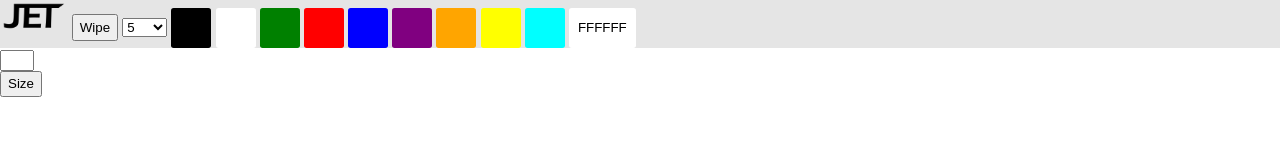
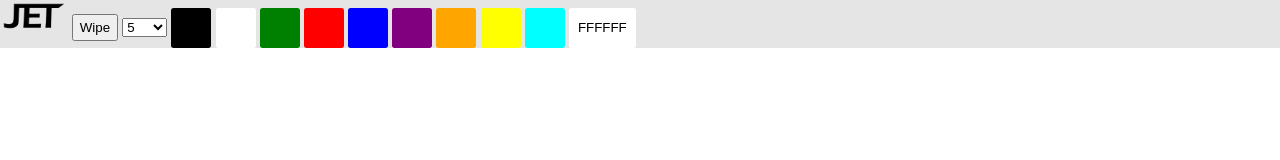
Before and after one commit to J-E-T/Whiteboard-Project, a website: page client/draw.html in a window 1280 px wide. Drawn offline with nearby package versions, Linux system fonts and the light colour scheme; a script that the page names is missing.

Commit message:
Removed unnecessary item

```diff
--- a/client/draw.html
+++ b/client/draw.html
@@ -84,10 +84,6 @@
                 change_color(value);
             }</script>
 
-            <form>
-              <input type = "text" name = "radius">
-            </form>
-            <button class="action_button" onclick="change_radius();">Size</button>
 
 
     </div>
```
